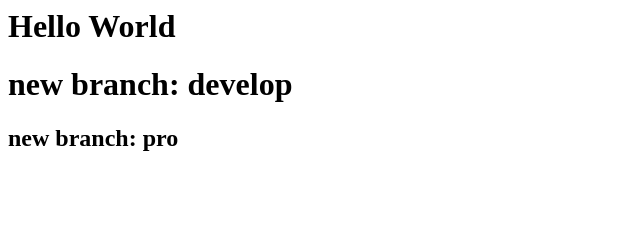
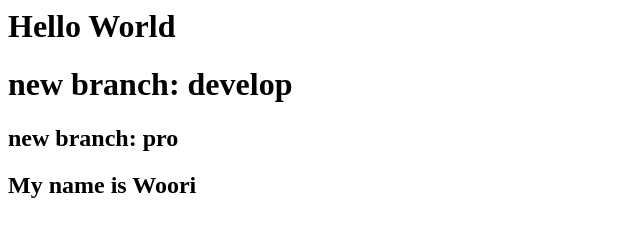
Before and after one commit to woori0117/git_Project, a plain HTML site: page index.html in a window 1280 px wide. Shown: the whole page, without its empty margins (0-640 px from the left). Drawn offline with Linux system fonts and the light colour scheme.

Commit message:
pro commit 2

```diff
--- a/index.html
+++ b/index.html
@@ -7,5 +7,6 @@
         <h1>Hello World</h1>
         <h1>new branch: develop</h1>
         <h2>new branch: pro</h2>
+        <h2>My name is Woori</h2>
     </body>
 </html>
```
